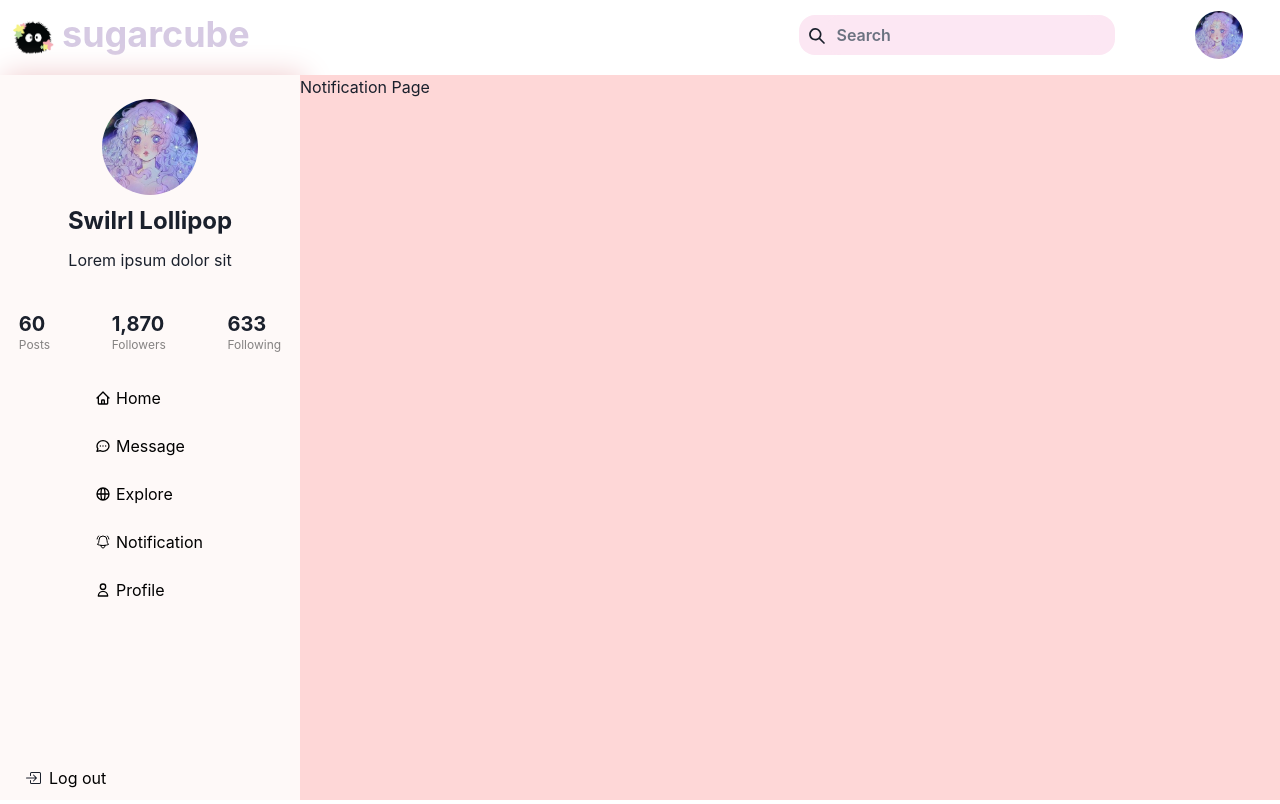
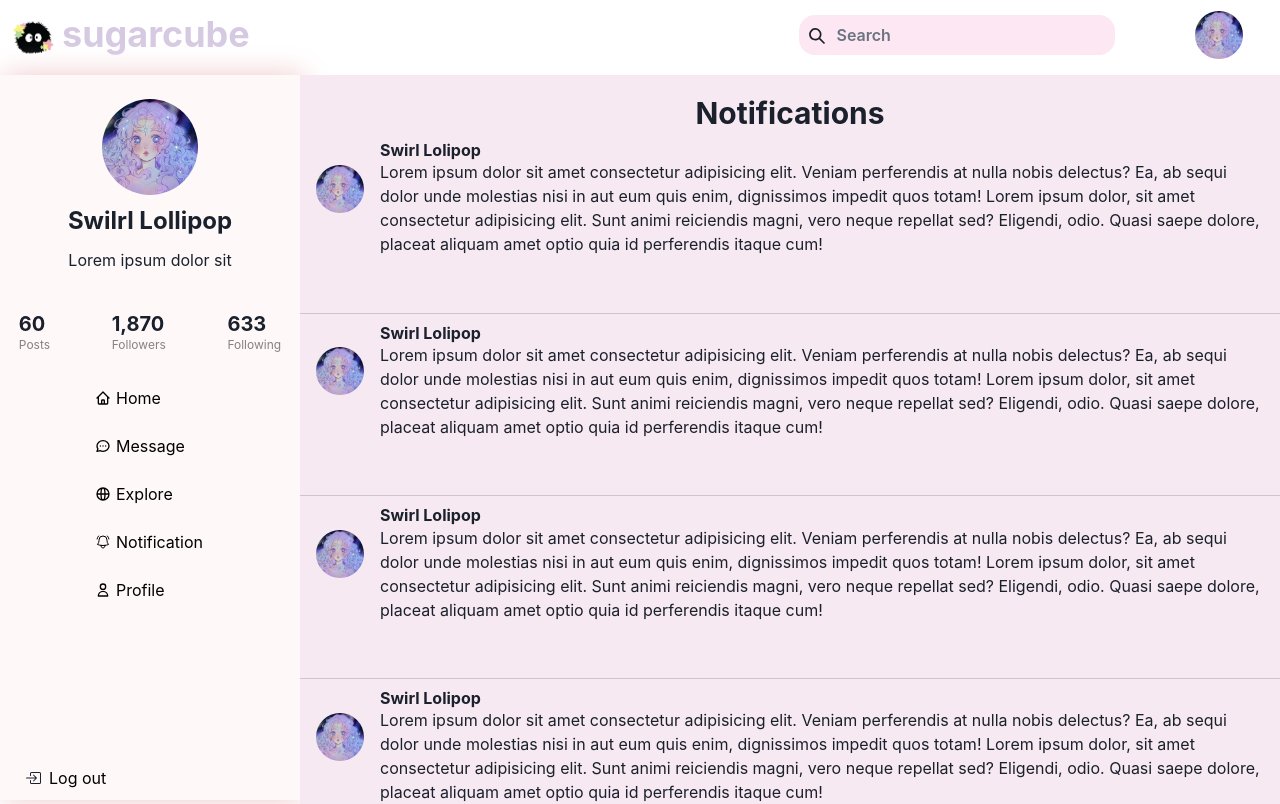
Before and after one commit to Hoanghuygia/social-media-site, a React (Vite) app in the folder client/: page /notification in a window 1280 px wide. Shown: the top 804 px of the page. Built offline with nearby package versions, Linux system fonts and the light colour scheme.

Commit message:
add notification

```diff
--- a/client/src/layouts/PageLayout.jsx
+++ b/client/src/layouts/PageLayout.jsx
@@ -26,7 +26,7 @@ const PageLayout = ({ children }) => {
                     <Header postion='fixed'/>
                 </GridItem>
                 <GridItem h={`${sidebarHeight}px`} bg='bg-color.100' area={'nav'} >
-                    <SideBar postion='fixed'/>
+                    <SideBar postion='fixed' className="z-30"/>
                 </GridItem>
                 <GridItem bg='red.100' area={'main'}>
                     {children}
--- a/client/src/pages/login/LoginForm.jsx
+++ b/client/src/pages/login/LoginForm.jsx
@@ -1,8 +1,13 @@
 import { FaRegUser } from "react-icons/fa";
-import { CiLock } from "react-icons/ci";
+import { CiLock, CiUnlock } from "react-icons/ci";
 import { AiFillInstagram } from "react-icons/ai";
 import { FaFacebook } from "react-icons/fa";
 import { AiFillTwitterCircle } from "react-icons/ai";
+import { NavLink } from "react-router-dom";
+import styled from "styled-components";
+import {useNavigate} from 'react-router-dom';
+import {useState, useEffect } from 'react';
+
 
 
 
@@ -25,18 +30,41 @@ function LoginForm() {
         color: "#959595"
     }
     const colorButton = {
-        color: "#555555",
-        background: "#EFD1D8"
+        color: "#555555"
     }
 
-    // flex absolute right-28 top-16 w-5/12 h-4/5 rounded-lg
+    const StyledNavLink = styled(NavLink)``;
+
+    const navigate = useNavigate();
+
+    const [isSubmit, setIsSubmit] = useState(false);
+    const [passwordShown, setPasswordShowen] = useState(false);
+    const [lockShowen, setLockShowen] = useState(false);
+
+    const handleSubmit = (err) => {
+        err.preventDefault();
+        setIsSubmit(true);
+    }
+
+    const togglePassword = () => {
+        setPasswordShowen(!passwordShown);
+        toggleLock();
+    }
+    const toggleLock = () => {
+        setLockShowen(!lockShowen);
+    }
+    const CustomIcon = (lockShowen) ? CiUnlock : CiLock;
+
+    useEffect(() => {
+        if (isSubmit) {
+            return (navigate('/'));
+        }
+    });
 
     return (
         <>
-            {/* <h1>Login</h1>
-            <button onClick={Login}>Login</button> */}
             <div className="flex absolute right-32 top-20 w-1/3 h-4/5 rounded-3xl p-0 shadow-2xl" style={stylefont}>
-                <form action="" className="w-full h-full pt-20">
+                <form action="" className="w-full h-full pt-20" onSubmit={handleSubmit}>
                     <div className="relative w-11/12 h-1/12 ml-auto mr-auto mb-5">
                         <input type="text" placeholder="Email or phone number" className="placeholder:font-bold placeholder:text-slate-400
                             w-full h-full bg-white border-none outline-none rounded-full pt-5 pl-7 pr-5 pb-5 shadow-inner shadow-gray-400"/>
@@ -44,13 +72,15 @@ function LoginForm() {
                     </div>
 
                     <div className="relative w-11/12 h-1/12 ml-auto mr-auto">
-                        <input type="password" placeholder="Password" className="placeholder:font-bold placeholder:text-slate-400
+                        <input type={passwordShown ? 'text' : 'password'} placeholder="Password" className="placeholder:font-bold placeholder:text-slate-400
                             w-full h-full bg-white border-none outline-none rounded-full pt-5 pl-7 pr-5 pb-5 shadow-inner shadow-gray-400" />
-                        <CiLock className="absolute right-4 top-1/2 -translate-y-1/2 text-3xl" style={colorIcon}/>
+                        <CustomIcon className="absolute right-4 top-1/2 -translate-y-1/2 text-3xl" style={colorIcon} onClick={togglePassword} />
                     </div>
 
                     <button type="submit" className="block relative w-2/5 h-11 ml-auto mr-auto mt-14 border-none
-                        outline-none cursor-pointer rounded-full text-xl" style={colorButton}>Log in</button>
+                        outline-none cursor-pointer rounded-full text-xl bg-rose-200 hover:bg-rose-300" style={colorButton}>
+                            Log in
+                    </button>
 
                     <div className="flex items-center text-center font-bold text-xl mt-5" style={colorOr}>
                         <span className="flex-1	border-b border-solid border-black ml-5	mr-5"></span>
@@ -65,10 +95,10 @@ function LoginForm() {
                     </div>
 
 
-                    <div className="text-center text-2xl font-semibold mt-28" style={colorDont}>
+                    <div className="text-center text-xl font-semibold mt-28" style={colorDont}>
                         <p>
                             Don't have an account? &nbsp;
-                            <a className="text-2xl font-bold cursor-pointer" style={colorA}>Sign in</a>
+                            <StyledNavLink className="text-xl font-bold cursor-pointer" style={colorA} to="/signup">Sign in</StyledNavLink>
                         </p>
                     </div>
 
--- a/client/src/pages/message/components/ChatMessageHeader.jsx
+++ b/client/src/pages/message/components/ChatMessageHeader.jsx
@@ -35,7 +35,7 @@ function ChatMessageHeader() {
                     <Heading as="h2" fontSize="md">
                         Swirl Lolipop
                     </Heading>
-                    <Text noOfLines={1}>Bùn quá điiiiiiiiiii</Text>
+                    <Text noOfLines={1}>20cm 20 tieng, su can bang hoan hao</Text>
                 </Box>
                 <Spacer />
                 <Flex
--- a/client/src/pages/notification/Notification.jsx
+++ b/client/src/pages/notification/Notification.jsx
@@ -1,8 +1,30 @@
+import NotificationItem from "./NotificationItem";
+
+
 function Notification() {
+    const bgColor = {
+        backgroundColor: "#f7e9f1"
+    }
     return (
-    <div>
-    Notification Page
-    </div>
+    <>
+        <div className="h-full w-full max-h-full overflow-auto overscroll-auto" style={bgColor}>
+            <div className="text-center	text-3xl font-bold pt-5">
+                Notifications
+            </div>
+            <NotificationItem />
+            <NotificationItem />
+            <NotificationItem />
+            <NotificationItem />
+            <NotificationItem />
+            <NotificationItem />
+            <NotificationItem />
+            <NotificationItem />
+            <NotificationItem />
+            <NotificationItem />
+            <NotificationItem />
+            <NotificationItem />
+        </div>
+    </>
 );
 }
 
--- /dev/null
+++ b/client/src/pages/notification/NotificationItem.jsx
@@ -0,0 +1,44 @@
+import {
+    Flex,
+    Box,
+    Text,
+    Heading,
+    Avatar,
+    AvatarBadge
+} from "@chakra-ui/react";
+
+function NotificationItem() {
+    const bgColor = {
+        backgroundColor: "#f7e9f1"
+    }
+    return (
+    <>
+       <Box
+            minH="11%"
+            bg="transparent"
+            borderBottom="1px"
+            borderColor="RGBA(0, 0, 0, 0.16)"
+            maxW="100%"
+            maxH="11%"
+            overflow="hidden"
+            mt="10px"
+        >
+            <Flex h="100%" alignItems={"center"}>
+                <Avatar src={"/img/avatar.png"} ml="16px" mb="20px" display="inline-block">
+                </Avatar>
+                <Box mx="16px">
+                    <Heading as="h2" fontSize="md">
+                        Swirl Lolipop
+                    </Heading>
+                    <Text>
+                        Lorem ipsum dolor sit amet consectetur adipisicing elit. Veniam perferendis at nulla nobis delectus? Ea, ab sequi dolor unde molestias nisi in aut eum quis enim, dignissimos impedit quos totam!
+                        Lorem ipsum dolor, sit amet consectetur adipisicing elit. Sunt animi reiciendis magni, vero neque repellat sed? Eligendi, odio. Quasi saepe dolore, placeat aliquam amet optio quia id perferendis itaque cum!
+                    </Text>
+                </Box>
+            </Flex>
+        </Box>
+    </>
+);
+}
+
+export default NotificationItem;
--- a/client/src/pages/signup/SigninForm.jsx
+++ b/client/src/pages/signup/SigninForm.jsx
@@ -1,6 +1,8 @@
 import { AiFillInstagram } from "react-icons/ai";
 import { FaFacebook } from "react-icons/fa";
 import { AiFillTwitterCircle } from "react-icons/ai";
+import { NavLink, useNavigate } from "react-router-dom";
+import {useState, useEffect } from 'react';
 
 
 
@@ -14,17 +16,31 @@ function SigninForm(props){
         color: "#A3A3A3"
     }
     const colorButton = {
-        color: "#555555",
-        background: "#EFD1D8"
+        color: "#555555"
     }
     const colorSigin = {
         color: "#7F7F7F"
     }
 
+    const navigate = useNavigate();
+
+    const [isSubmit, setIsSubmit] = useState(false);
+
+    const handleSubmit = (err) => {
+        err.preventDefault();
+        setIsSubmit(true);
+    }
+
+    useEffect(() => {
+        if (isSubmit) {
+            return (navigate('/login'));
+        }
+    });
+
     return(
         <>
             <div className="flex absolute right-32 top-10 w-1/3 h-full rounded-3xl p-0" style={stylefont}>
-                <form action="" className="w-full h-full">
+                <form action="" className="w-full h-full" onSubmit={handleSubmit}>
                     <div className="rounded-3xl shadow-xl">
                         <div className="text-center	text-2xl font-bold pt-9" style={colorSigin}>
                             <p>
@@ -68,7 +84,9 @@ function SigninForm(props){
                     </div>
 
                     <button type="submit" className="block relative w-4/5 h-16 ml-auto mr-auto mt-10 border-none
-                        outline-none cursor-pointer rounded-full text-2xl font-bold" style={colorButton}>Sign in</button>
+                        outline-none cursor-pointer rounded-full text-2xl font-bold bg-rose-200 hover:bg-rose-300" style={colorButton}>
+                            Sign in
+                    </button>
 
                 </form>
             </div>
```
